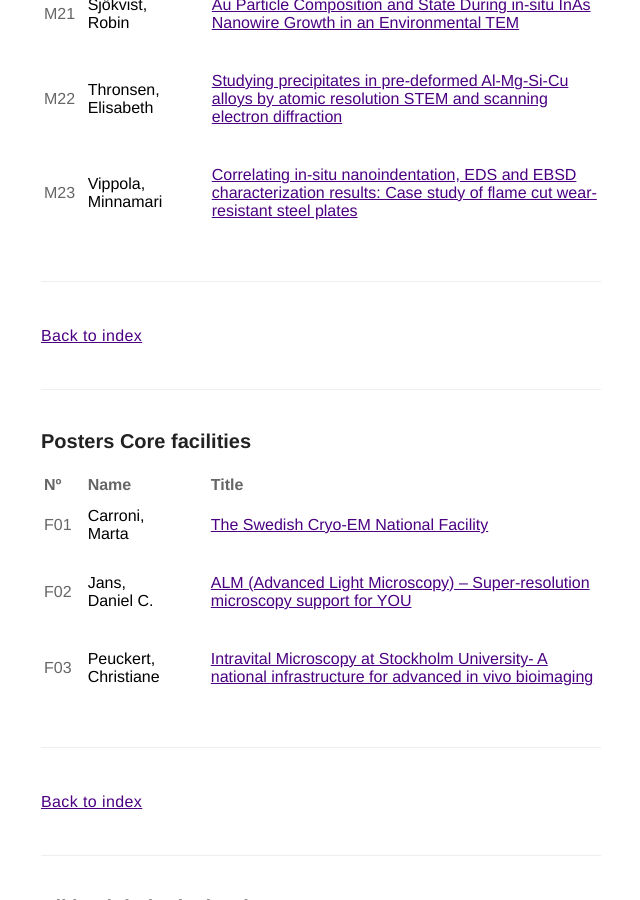
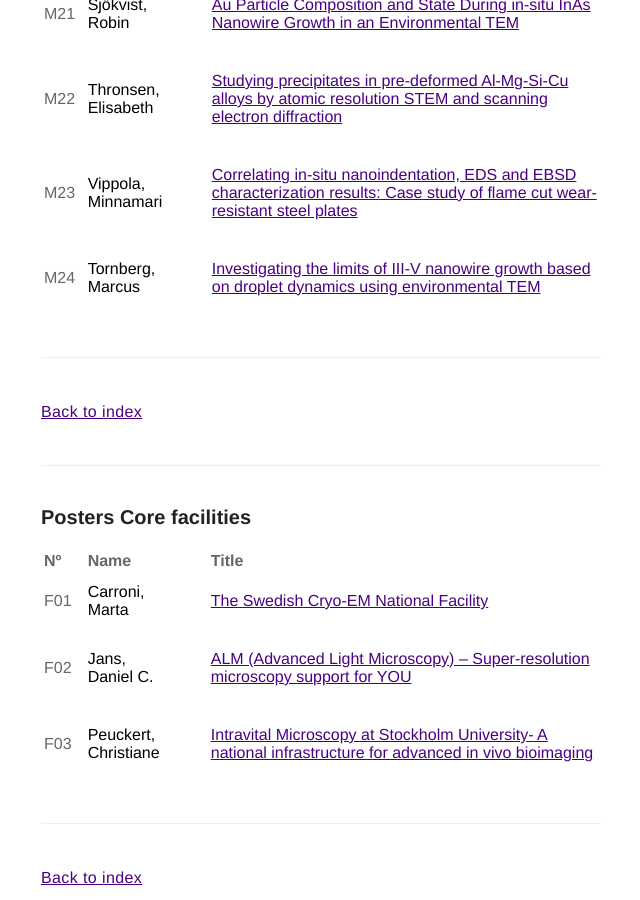
Before and after one commit to cci-gothenburg/cci-gothenburg.github.io, a Jekyll site: the page built from abstracts/index.md, in a window 1280 px wide and 900 px high, scrolled down 8466 px. Shown: the whole window, without its empty margins (319-959 px from the left). Built offline with Jekyll 4.4.1, drawn with Linux system fonts in a browser that asks for light colours.

Commit message:
Update for new poster in index

```diff
--- a/abstracts/index.md
+++ b/abstracts/index.md
@@ -163,6 +163,7 @@ M20    | **Schwalb,<br/>Christian**      | <br/>[Correlative In-Situ Analysis of
 M21    | **Sjökvist,<br/>Robin**         | <br/>[Au Particle Composition and State During in-situ InAs Nanowire Growth in an Environmental TEM](/SjokvistR)<br/><br/>
 M22    | **Thronsen,<br/>Elisabeth**     | <br/>[Studying precipitates in pre-deformed Al-Mg-Si-Cu alloys by atomic resolution STEM and scanning electron diffraction](/ThronsenE)<br/><br/>
 M23    | **Vippola,<br/>Minnamari**      | <br/>[Correlating in-situ nanoindentation, EDS and EBSD characterization results: Case study of flame cut wear-resistant steel plates](/VippolaM)<br/><br/>
+M24    | **Tornberg,<br/>Marcus**      | <br/>[Investigating the limits of III-V nanowire growth based on droplet dynamics using environmental TEM](/TornbergM)<br/><br/>
 
 ---
 
```
